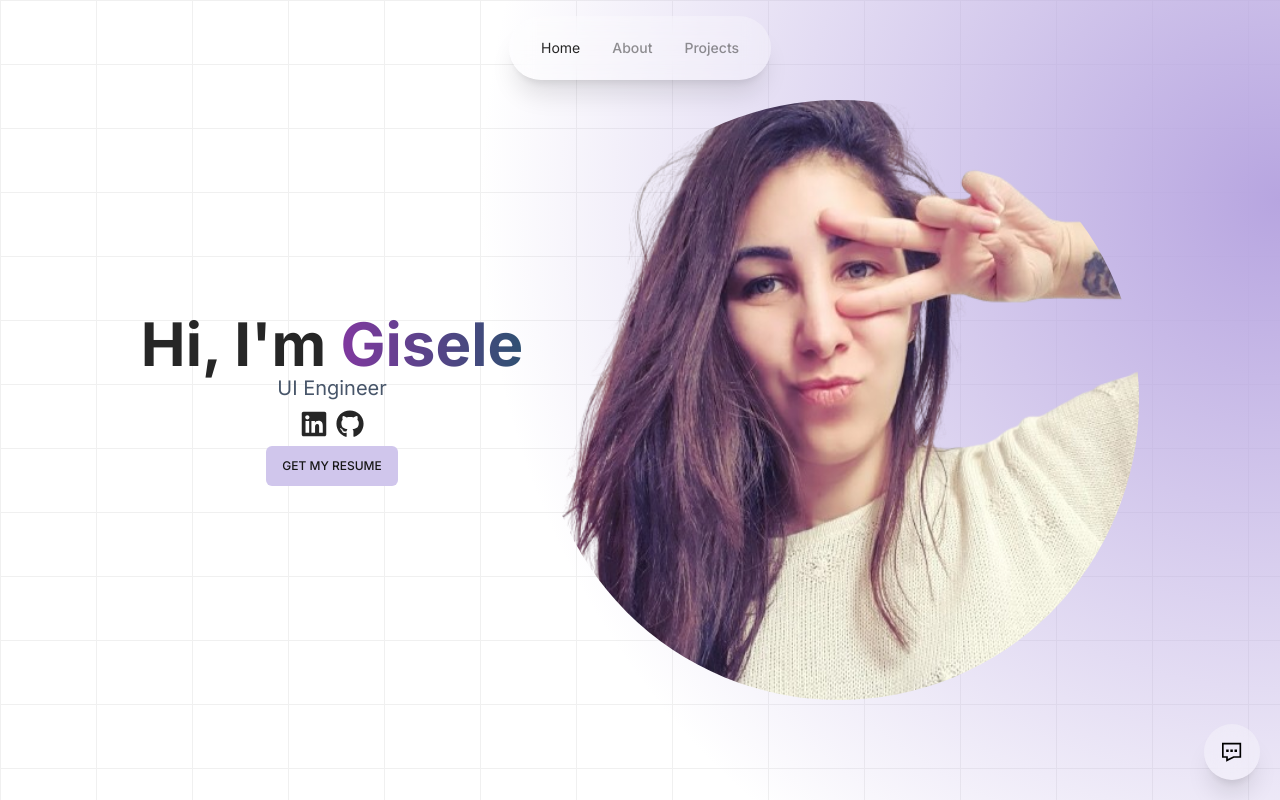
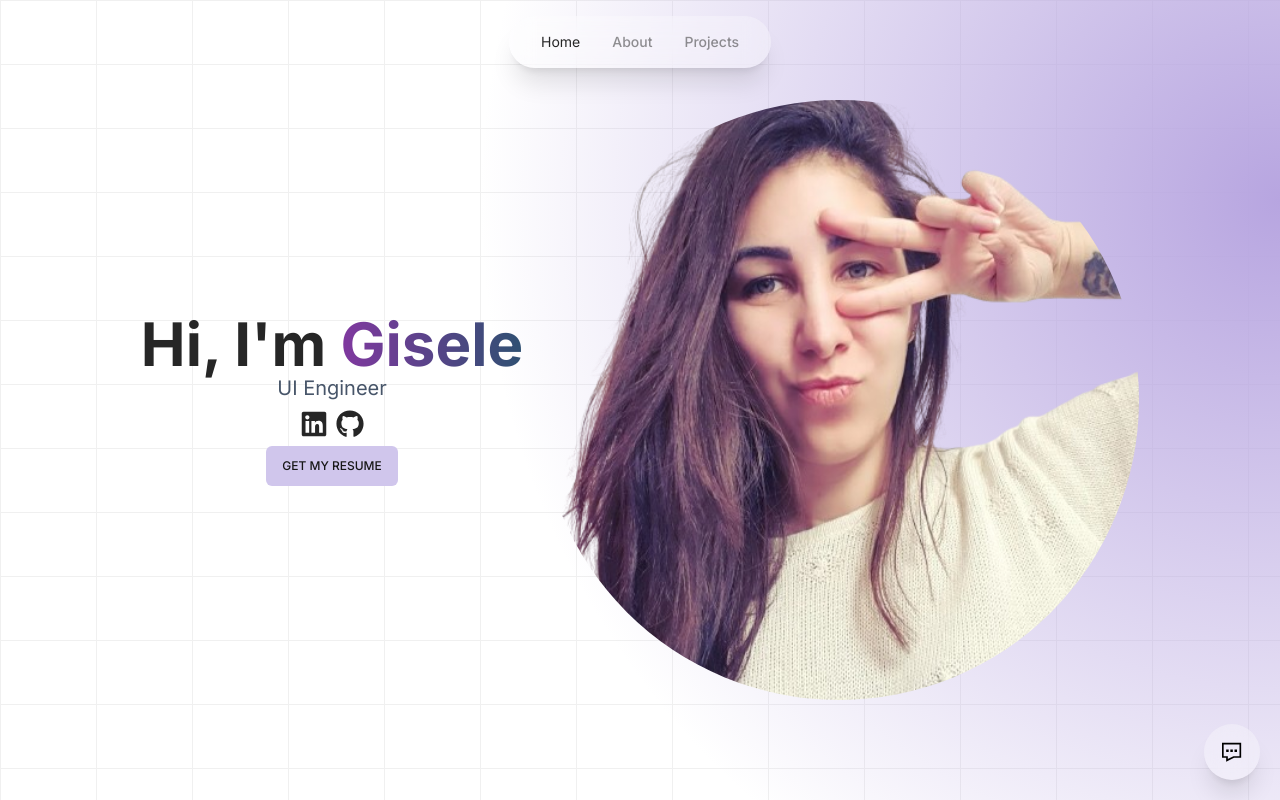
Before and after one commit to gbspecapedra/portfolio, a Next.js app: page / in a window 1280 px wide. Built offline with nearby package versions, Linux system fonts and the light colour scheme.

Commit message:
fix: ui style

```diff
--- a/components/FloatingNavbar.tsx
+++ b/components/FloatingNavbar.tsx
@@ -6,7 +6,7 @@ import { Button } from "./ui";
 
 export const FloatingNavbar = () => {
   return (
-    <nav className="absolute top-0 left-1/2 transform -translate-x-1/2 flex items-center justify-center bg-white/30 backdrop-blur-md shadow-xl rounded-full py-3 px-8 mt-4 space-x-8">
+    <nav className="absolute top-0 left-1/2 transform -translate-x-1/2 flex items-center justify-center bg-white/30 backdrop-blur-md shadow-xl rounded-full py-1.5 px-8 mt-4 space-x-8">
       <Link
         href="/"
         className="text-neutral-800 hover:text-accent hover:underline"
```
